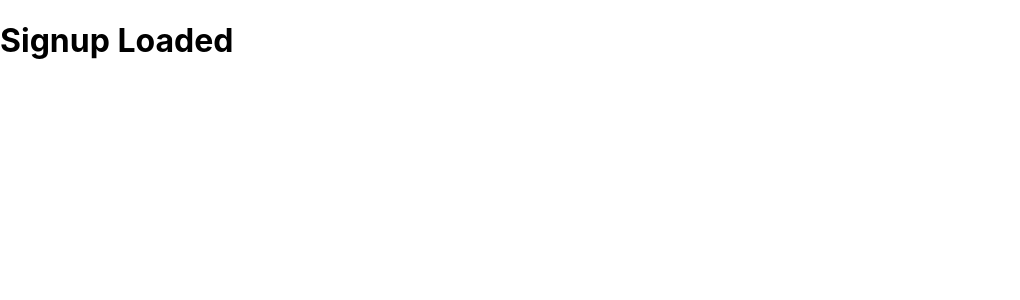
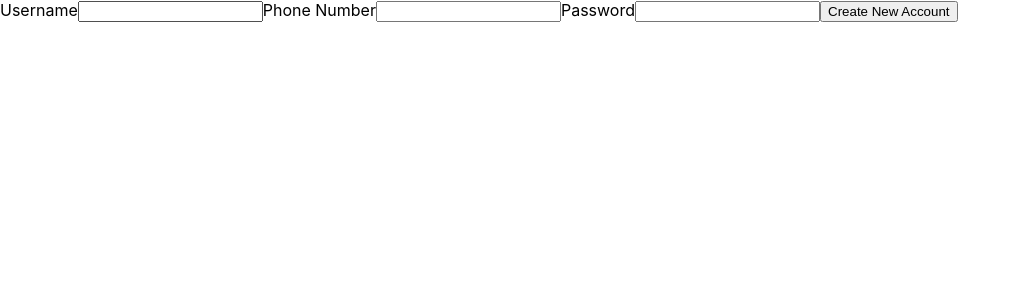
Before and after one commit to Build-week-Plant-Schedule/FrontEnd, a React (Create React App) app in the folder watering-app/: page /Signup in a window 1280 px wide. Shown: the top 300 px of the page, without its empty margins (0-1020 px from the left). Built offline with nearby package versions, Linux system fonts and the light colour scheme.

Commit message:
built basic signup form, with state and changehandler. Still needs on submit and validation

```diff
--- a/watering-app/src/App.js
+++ b/watering-app/src/App.js
@@ -14,11 +14,34 @@ import AddPlants from './components/AddPlants';
 
 function App() {
 
+  const initSignupForm = {
+    username: '',
+    phoneNumber: '',
+    password: ''
+  }
+
+  const initLoginForm = {
+    // NOT SURE WHETHER TO HAVE USERS LOGIN WITH USERNAME OF PHONE NUMBER
+      password: ''
+  }
+
   // GETS SET WHEN USER LOGS IN
   // CAN WORK WITH LIKE BOOLEAN
   // NOT SURE WHAT THE AUTH WILL LOOK LIKE
   // PASS THIS TO HOMEPAGE
   const [auth, setAuth] = useState('');
+
+  const [signupFormValue, setSignupFormValue] = useState(initSignupForm);
+
+  const [loginFormValue, setLoginFormValue] = useState(initLoginForm);
+
+  const signupFormChangeHandler = e => {
+    const {name, value} = e.target;
+    setSignupFormValue({...signupFormValue, [name]: value})
+    console.log(signupFormValue)
+  }
+
+  // NEED SUBMIT HANDLER FOR SIGNUP FORM
 
   return (
     <div>
@@ -31,7 +54,7 @@ function App() {
                 <Login />
           </Route>
           <Route exact path='/Signup'>
-                <Signup />
+                <Signup formValue={signupFormValue} change={signupFormChangeHandler} />
           </Route>
           <Route exact path='/UserScreen'>
                 <UserScreen />
--- a/watering-app/src/components/Signup.js
+++ b/watering-app/src/components/Signup.js
@@ -1,9 +1,27 @@
 
 export default function Signup(props) {
 
+    const {formValue, change} = props;
 
     return (
-        <h1>Signup Loaded</h1>
+        <div>
+            {/* FORM NEEDS ONSUBMIT */}
+            <form>
+                <label>
+                    Username
+                    <input type='text' name='username' value={formValue.username} onChange={change} />
+                </label>
+                <label>
+                    Phone Number
+                    <input type='text' name='phoneNumber' value={formValue.phoneNumber} onChange={change} />
+                </label>
+                <label>
+                    Password
+                    <input type='text' name='password' value={formValue.password} onChange={change} />
+                </label>
+                <button>Create New Account</button>
+            </form>
+        </div>
     )
 
 }
```
